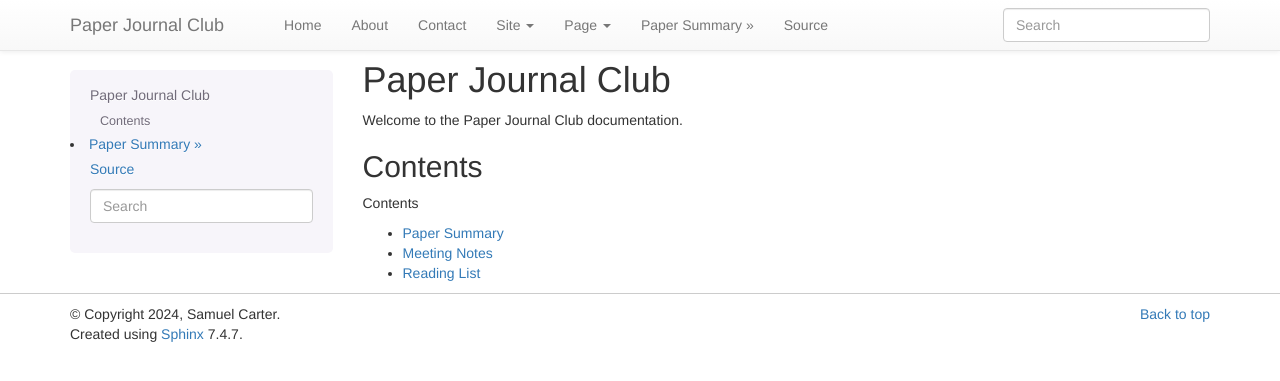
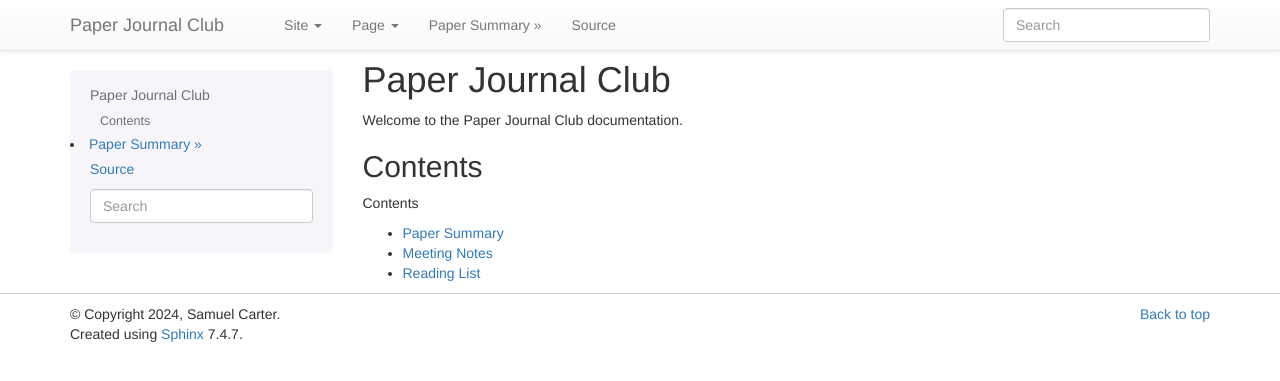
Before and after one commit to cbedio/Paper-Journal-Club, a Sphinx documentation site: the page built from docs/index.md, in a window 1280 px wide. Shown: the top 381 px of the page. Built offline with Sphinx 7.4.7, drawn with Linux system fonts in a browser that asks for light colours.

```diff
--- a/docs/conf.py
+++ b/docs/conf.py
@@ -27,14 +27,7 @@ exclude_patterns = ['_build', 'Thumbs.db', '.DS_Store']
 html_theme = 'bootstrap'
 html_static_path = ['_static']
 html_theme_options = {
-    'navbar_itle': "Paper Journal Club",
-    'navbar_site_name': "Site",
-    'navbar_links': [
-        ("Home", "index"),
-        ("About", "about"),
-        ("Contact", "contact"),
-
-    ],
+    'navbar_title': "Paper Journal Club",
     'globaltoc_depth': 2,
     'globaltoc_collapse': True,
     'globaltoc_includehidden': False,
```
